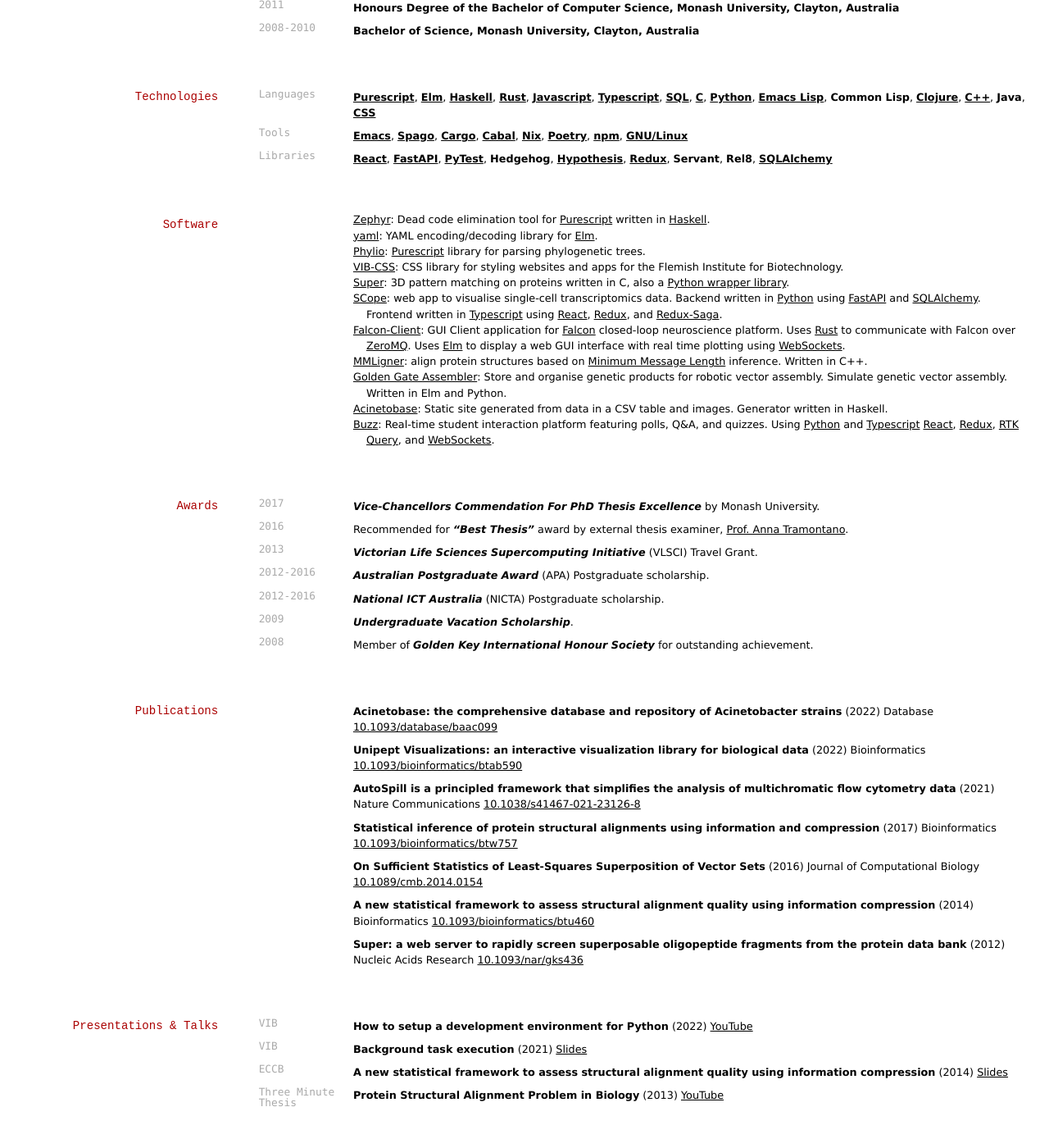
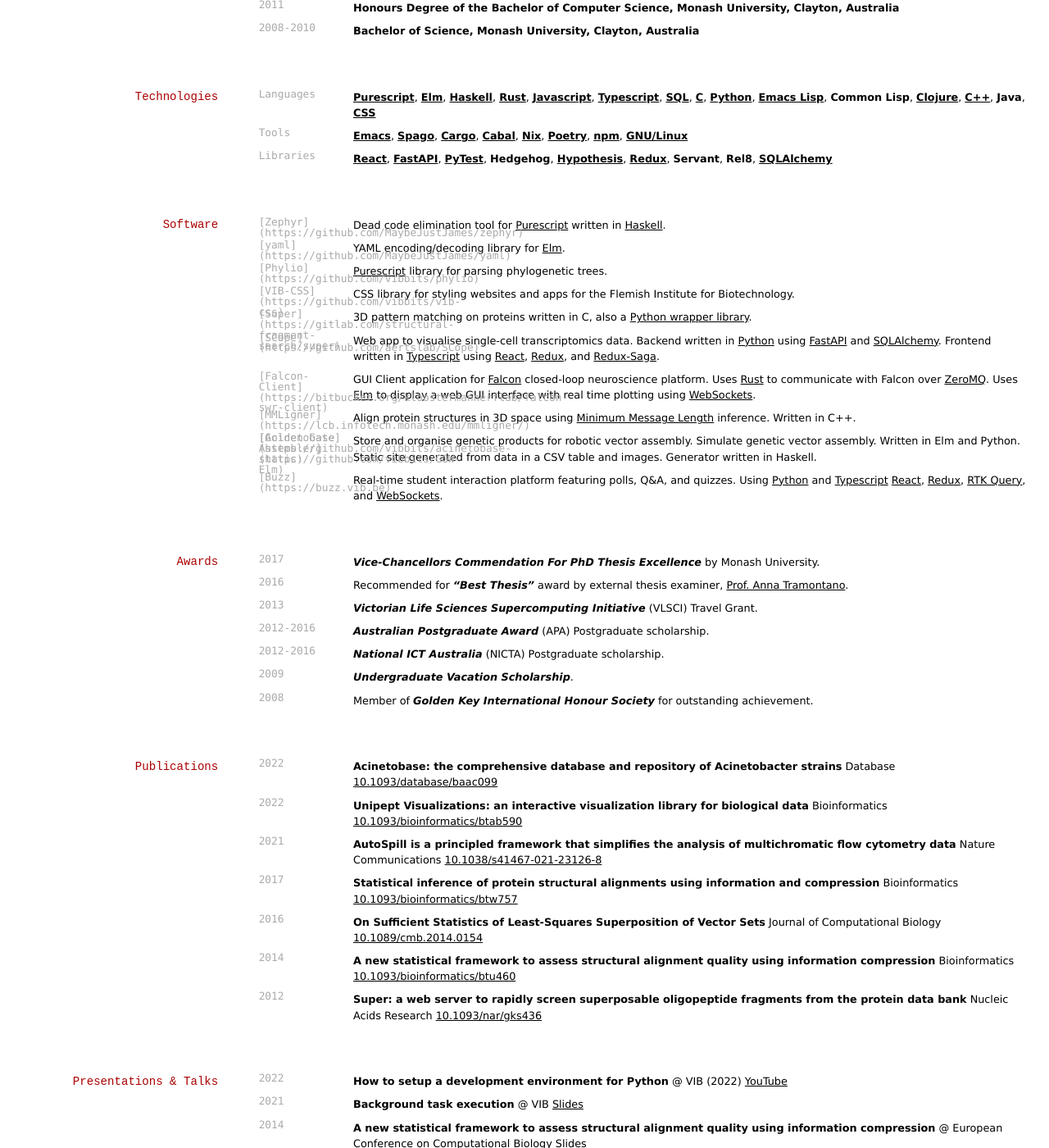
Before and after one commit to MaybeJustJames/jhc-at-home.github.io, a Jekyll site: the page built from index.md, in a window 1280 px wide and 1400 px high, scrolled down 889 px. Shown: the whole window at 82% size. Built offline with Jekyll 4.4.1, drawn with Linux system fonts in a browser that asks for light colours; before the commit the page ends 2243 px from its top, so only the background shows below that; some of the changed text lies outside the part shown.

Commit message:
Fiddle around with formatting for Software and Presentations sects

```diff
--- a/index.md
+++ b/index.md
@@ -87,17 +87,37 @@
 
 ## Software
 
-* [Zephyr](https://github.com/MaybeJustJames/zephyr): Dead code elimination tool for [Purescript](https://purescript.org/) written in [Haskell](https://haskell.org/).
-* [yaml](https://github.com/MaybeJustJames/yaml): YAML encoding/decoding library for [Elm](https://elm-lang.org/).
-* [Phylio](https://github.com/vibbits/phylio): [Purescript](https://purescript.org) library for parsing phylogenetic trees.
-* [VIB-CSS](https://github.com/vibbits/vib-css): CSS library for styling websites and apps for the Flemish Institute for Biotechnology.
-* [Super](https://gitlab.com/structural-fragment-search/super): 3D pattern matching on proteins written in C, also a [Python wrapper library](https://pypi.org/project/pysuper/).
-* [SCope](https://github.com/aertslab/SCope): web app to visualise single-cell transcriptomics data. Backend written in [Python](https://python.org/) using [FastAPI](https://fastapi.tiangolo.com/) and [SQLAlchemy](https://www.sqlalchemy.org/). Frontend written in [Typescript](https://www.typescriptlang.org/) using [React](https://react.dev/), [Redux](https://redux.js.org/), and [Redux-Saga](https://redux-saga.js.org/).
-* [Falcon-Client](https://bitbucket.org/kloostermannerflab/falcon-swr-client): GUI Client application for [Falcon](https://bitbucket.org/kloostermannerflab/falcon-core) closed-loop neuroscience platform. Uses [Rust](https://www.rust-lang.org/) to communicate with Falcon over [ZeroMQ](https://zeromq.org/). Uses [Elm](https://elm-lang.org/) to display a web GUI interface with real time plotting using [WebSockets](https://datatracker.ietf.org/doc/html/rfc6455).
-* [MMLigner](https://lcb.infotech.monash.edu/mmligner/): align protein structures based on [Minimum Message Length](http://allisons.org/ll/MML/) inference. Written in C++.
-* [Golden Gate Assembler](https://github.com/vibbits/GGW-Elm): Store and organise genetic products for robotic vector assembly. Simulate genetic vector assembly. Written in Elm and Python.
-* [Acinetobase](https://github.com/vibbits/acinetobase-static): Static site generated from data in a CSV table and images. Generator written in Haskell.
-* [Buzz](https://buzz.vib.be): Real-time student interaction platform featuring polls, Q&A, and quizzes. Using [Python](https://python.org/) and [Typescript]() [React](https://react.dev), [Redux](https://redux.js.org/), [RTK Query](https://redux-toolkit.js.org/rtk-query), and [WebSockets](https://datatracker.ietf.org/doc/html/rfc6455).
+`[Zephyr](https://github.com/MaybeJustJames/zephyr)`
+Dead code elimination tool for [Purescript](https://purescript.org/) written in [Haskell](https://haskell.org/).
+
+`[yaml](https://github.com/MaybeJustJames/yaml)`
+YAML encoding/decoding library for [Elm](https://elm-lang.org/).
+
+`[Phylio](https://github.com/vibbits/phylio)`
+[Purescript](https://purescript.org) library for parsing phylogenetic trees.
+
+`[VIB-CSS](https://github.com/vibbits/vib-css)`
+CSS library for styling websites and apps for the Flemish Institute for Biotechnology.
+
+`[Super](https://gitlab.com/structural-fragment-search/super)`
+3D pattern matching on proteins written in C, also a [Python wrapper library](https://pypi.org/project/pysuper/).
+
+`[SCope](https://github.com/aertslab/SCope)`
+Web app to visualise single-cell transcriptomics data. Backend written in [Python](https://python.org/) using [FastAPI](https://fastapi.tiangolo.com/) and [SQLAlchemy](https://www.sqlalchemy.org/). Frontend written in [Typescript](https://www.typescriptlang.org/) using [React](https://react.dev/), [Redux](https://redux.js.org/), and [Redux-Saga](https://redux-saga.js.org/).
+
+`[Falcon-Client](https://bitbucket.org/kloostermannerflab/falcon-swr-client)`
+GUI Client application for [Falcon](https://bitbucket.org/kloostermannerflab/falcon-core) closed-loop neuroscience platform. Uses [Rust](https://www.rust-lang.org/) to communicate with Falcon over [ZeroMQ](https://zeromq.org/). Uses [Elm](https://elm-lang.org/) to display a web GUI interface with real time plotting using [WebSockets](https://datatracker.ietf.org/doc/html/rfc6455).
+
+`[MMLigner](https://lcb.infotech.monash.edu/mmligner/)`
+Align protein structures in 3D space using [Minimum Message Length](http://allisons.org/ll/MML/) inference. Written in C++.
+
+`[Golden Gate Assembler](https://github.com/vibbits/GGW-Elm)`
+Store and organise genetic products for robotic vector assembly. Simulate genetic vector assembly. Written in Elm and Python.
+`[Acinetobase](https://github.com/vibbits/acinetobase-static)`
+Static site generated from data in a CSV table and images. Generator written in Haskell.
+
+`[Buzz](https://buzz.vib.be)`
+Real-time student interaction platform featuring polls, Q&A, and quizzes. Using [Python](https://python.org/) and [Typescript]() [React](https://react.dev), [Redux](https://redux.js.org/), [RTK Query](https://redux-toolkit.js.org/rtk-query), and [WebSockets](https://datatracker.ietf.org/doc/html/rfc6455).
 
 ## Awards
 
@@ -125,43 +145,49 @@
 
 ## Publications
 
-
-**Acinetobase: the comprehensive database and repository of Acinetobacter strains** (2022) Database
+`2022`
+**Acinetobase: the comprehensive database and repository of Acinetobacter strains** Database
 [10.1093/database/baac099](https://doi.org/10.1093/database/baac099)
 
-**Unipept Visualizations: an interactive visualization library for biological data** (2022) Bioinformatics
+`2022`
+**Unipept Visualizations: an interactive visualization library for biological data** Bioinformatics
 [10.1093/bioinformatics/btab590](https://doi.org/10.1093/bioinformatics/btab590)
 
-**AutoSpill is a principled framework that simplifies the analysis of multichromatic flow cytometry data** (2021) Nature Communications
+`2021`
+**AutoSpill is a principled framework that simplifies the analysis of multichromatic flow cytometry data** Nature Communications
 [10.1038/s41467-021-23126-8](https://doi.org/10.1038/s41467-021-23126-8)
 
-**Statistical inference of protein structural alignments using information and compression** (2017) Bioinformatics
+`2017`
+**Statistical inference of protein structural alignments using information and compression** Bioinformatics
 [10.1093/bioinformatics/btw757](https://doi.org/10.1093/bioinformatics/btw757)
 
-**On Sufficient Statistics of Least-Squares Superposition of Vector Sets** (2016) Journal of Computational Biology
+`2016`
+**On Sufficient Statistics of Least-Squares Superposition of Vector Sets** Journal of Computational Biology
 [10.1089/cmb.2014.0154](https://doi.org/10.1089/cmb.2014.0154)
 
-**A new statistical framework to assess structural alignment quality using information compression** (2014) Bioinformatics
+`2014`
+**A new statistical framework to assess structural alignment quality using information compression** Bioinformatics
 [10.1093/bioinformatics/btu460](https://doi.org/10.1093/bioinformatics/btu460)
 
-**Super: a web server to rapidly screen superposable oligopeptide fragments from the protein data bank** (2012) Nucleic Acids Research
+`2012`
+**Super: a web server to rapidly screen superposable oligopeptide fragments from the protein data bank** Nucleic Acids Research
 [10.1093/nar/gks436](https://doi.org/10.1093/nar/gks436)
 
 
 ## Presentations &amp; Talks
 
-`VIB`
-**How to setup a development environment for Python** (2022)
+`2022`
+**How to setup a development environment for Python** @ VIB (2022)
 [YouTube](https://youtu.be/vLRAUHpeHtM)
 
-`VIB`
-**Background task execution** (2021)
+`2021`
+**Background task execution** @ VIB
 [Slides](https://maybejustjames.github.io/background-tasks-talk)
 
-`ECCB`
-**A new statistical framework to assess structural alignment quality using information compression** (2014)
+`2014`
+**A new statistical framework to assess structural alignment quality using information compression** @ European Conference on Computational Biology
 [Slides](https://www.dropbox.com/s/4h3itvwwflvwl0t/Mon7_James_Collier.pdf?dl=0)
 
-`Three Minute Thesis`
-**Protein Structural Alignment Problem in Biology** (2013)
+`2013`
+**Protein Structural Alignment Problem in Biology** Three-Minute Thesis
 [YouTube](https://youtu.be/h0BY3lcEFKQ)
```
